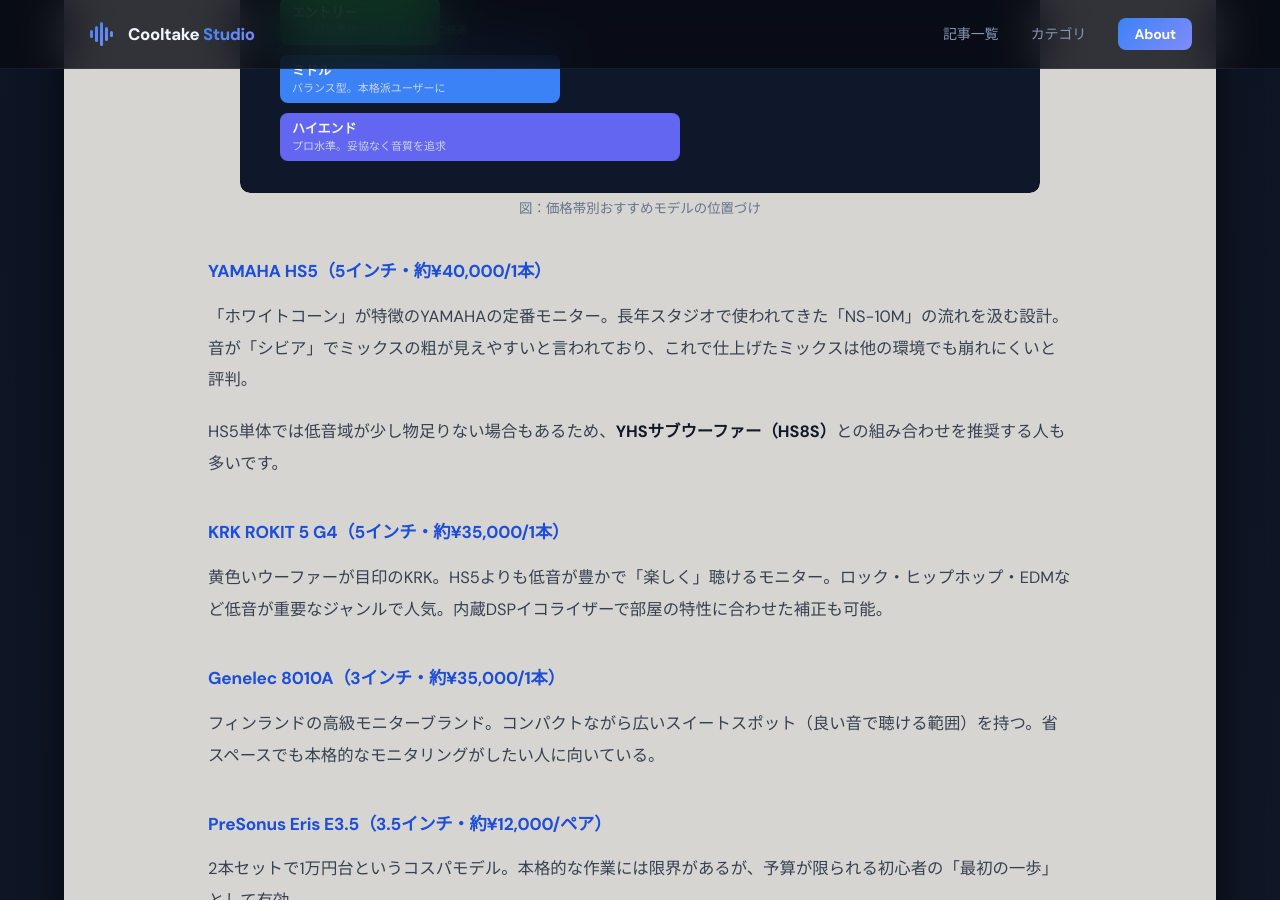
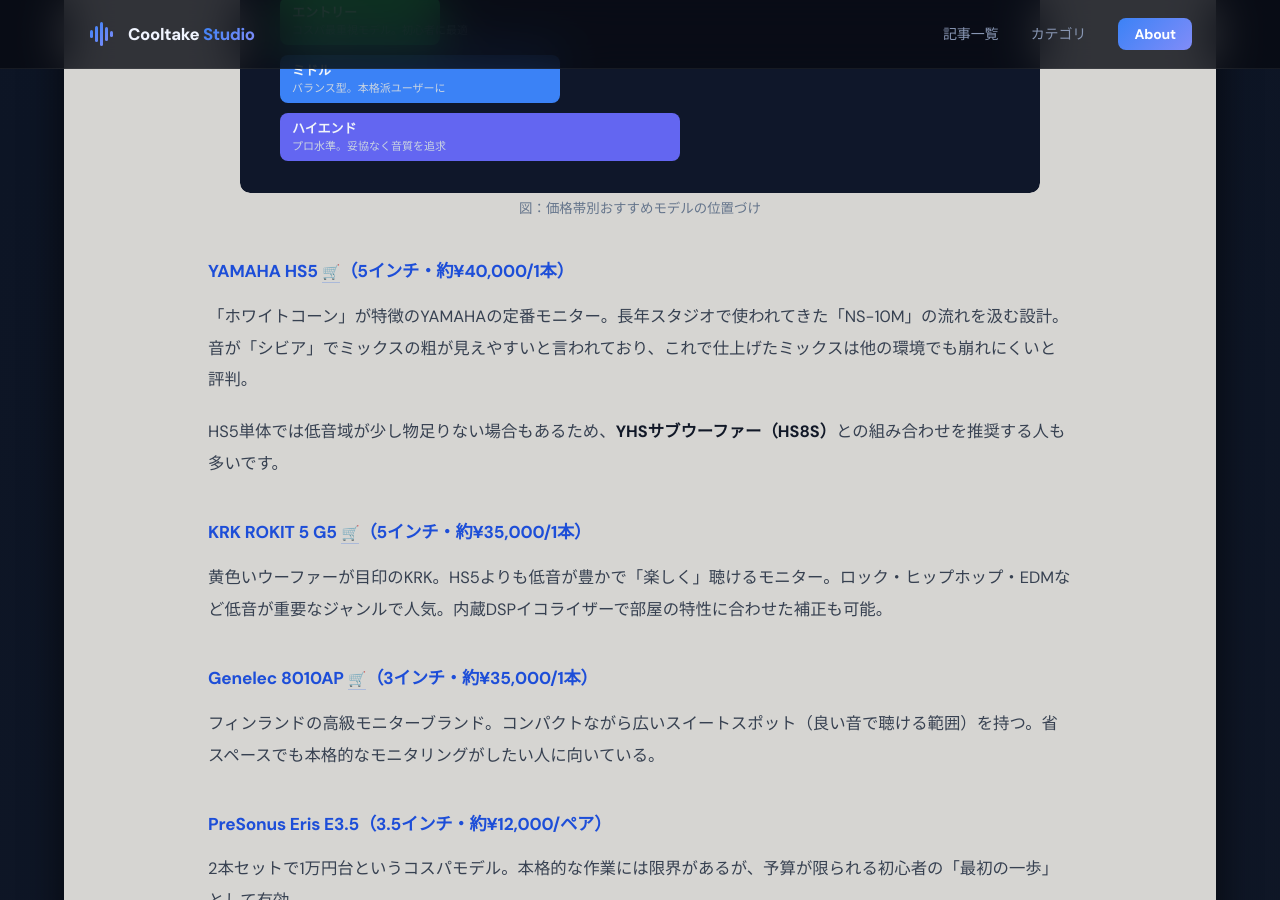
Before and after one commit to cooltake/cooltake.github.io, a Jekyll site: the page built from _posts/2026-05-12-studio-monitor-guide.md, in a window 1280 px wide and 900 px high, scrolled down 2669 px. Built offline with Jekyll 4.4.1, drawn with Linux system fonts in a browser that asks for light colours; some web fonts are replaced; some of the changed text lies outside the part shown.

Commit message:
feat: add 🛒 inline product links to studio monitor guide (HS5, KRK G5, Genelec 8010AP)

```diff
--- a/_posts/2026-05-12-studio-monitor-guide.md
+++ b/_posts/2026-05-12-studio-monitor-guide.md
@@ -62,15 +62,15 @@
 <figure style="text-align:center;margin:2rem auto;max-width:800px;"><svg xmlns="http://www.w3.org/2000/svg" viewBox="0 0 800 216" style="max-width:100%;height:auto;border-radius:10px;display:block;"><rect width="800" height="216" fill="#0f172a" rx="10"/><defs><marker id="ah" markerWidth="8" markerHeight="6" refX="7" refY="3" orient="auto"><path d="M0,0 L0,6 L8,3 z" fill="#3b82f6"/></marker></defs><rect x="40" y="20" width="160" height="48" fill="#22c55e" rx="8"/><text x="52" y="40" text-anchor="start" font-family="sans-serif" font-size="13" fill="#f1f5f9" font-weight="bold">エントリー</text><text x="52" y="57" text-anchor="start" font-family="sans-serif" font-size="11" fill="#cbd5e1">コスパ最重視モデル。初心者に最適</text><rect x="40" y="78" width="280" height="48" fill="#3b82f6" rx="8"/><text x="52" y="98" text-anchor="start" font-family="sans-serif" font-size="13" fill="#f1f5f9" font-weight="bold">ミドル</text><text x="52" y="115" text-anchor="start" font-family="sans-serif" font-size="11" fill="#cbd5e1">バランス型。本格派ユーザーに</text><rect x="40" y="136" width="400" height="48" fill="#6366f1" rx="8"/><text x="52" y="156" text-anchor="start" font-family="sans-serif" font-size="13" fill="#f1f5f9" font-weight="bold">ハイエンド</text><text x="52" y="173" text-anchor="start" font-family="sans-serif" font-size="11" fill="#cbd5e1">プロ水準。妥協なく音質を追求</text></svg><figcaption style="font-size:.82em;color:#64748b;margin-top:.4em;font-family:sans-serif;">図：価格帯別おすすめモデルの位置づけ</figcaption></figure>
 
 
-### YAMAHA HS5（5インチ・約¥40,000/1本）
+### YAMAHA HS5<a href="https://h.accesstrade.net/sp/cc?rk=01001xqc00os63&url=https%3A%2F%2Fwww.soundhouse.co.jp%2Fproducts%2Fdetail%2Fitem%2F184221%2F" rel="nofollow" referrerpolicy="no-referrer-when-downgrade" style="margin-left:.3em;font-size:.85em;text-decoration:none;" title="サウンドハウスで見る">🛒</a>（5インチ・約¥40,000/1本）
 「ホワイトコーン」が特徴のYAMAHAの定番モニター。長年スタジオで使われてきた「NS-10M」の流れを汲む設計。音が「シビア」でミックスの粗が見えやすいと言われており、これで仕上げたミックスは他の環境でも崩れにくいと評判。
 
 HS5単体では低音域が少し物足りない場合もあるため、**YHSサブウーファー（HS8S）**との組み合わせを推奨する人も多いです。
 
-### KRK ROKIT 5 G4（5インチ・約¥35,000/1本）
+### KRK ROKIT 5 G5<a href="https://h.accesstrade.net/sp/cc?rk=01001xqc00os63&url=https%3A%2F%2Fwww.soundhouse.co.jp%2Fproducts%2Fdetail%2Fitem%2F346956%2F" rel="nofollow" referrerpolicy="no-referrer-when-downgrade" style="margin-left:.3em;font-size:.85em;text-decoration:none;" title="サウンドハウスで見る">🛒</a>（5インチ・約¥35,000/1本）
 黄色いウーファーが目印のKRK。HS5よりも低音が豊かで「楽しく」聴けるモニター。ロック・ヒップホップ・EDMなど低音が重要なジャンルで人気。内蔵DSPイコライザーで部屋の特性に合わせた補正も可能。
 
-### Genelec 8010A（3インチ・約¥35,000/1本）
+### Genelec 8010AP<a href="https://h.accesstrade.net/sp/cc?rk=01001xqc00os63&url=https%3A%2F%2Fwww.soundhouse.co.jp%2Fproducts%2Fdetail%2Fitem%2F193510%2F" rel="nofollow" referrerpolicy="no-referrer-when-downgrade" style="margin-left:.3em;font-size:.85em;text-decoration:none;" title="サウンドハウスで見る">🛒</a>（3インチ・約¥35,000/1本）
 フィンランドの高級モニターブランド。コンパクトながら広いスイートスポット（良い音で聴ける範囲）を持つ。省スペースでも本格的なモニタリングがしたい人に向いている。
 
 ### PreSonus Eris E3.5（3.5インチ・約¥12,000/ペア）
@@ -94,7 +94,7 @@
 
 ## まとめ
 
-自宅DTMのスタートには**YAMAHA HS5**か**KRK ROKIT 5 G4**が最もオーソドックスな選択です。予算が限られる場合は**PreSonus Eris E3.5**でスピーカーの感覚に慣れてから、本格的なモニターへステップアップする方法もあります。スピーカーは「使い方」と「設置環境」が音質を左右するため、ある程度の音響環境整備とセットで導入することをおすすめします。
+自宅DTMのスタートには**YAMAHA HS5**か**KRK ROKIT 5 G5**が最もオーソドックスな選択です。予算が限られる場合は**PreSonus Eris E3.5**でスピーカーの感覚に慣れてから、本格的なモニターへステップアップする方法もあります。スピーカーは「使い方」と「設置環境」が音質を左右するため、ある程度の音響環境整備とセットで導入することをおすすめします。
 
 <div style="margin:2rem 0;padding:1.2rem 1.5rem;background:#fff7ed;border-left:4px solid #f97316;border-radius:8px;">
 <p style="margin:0 0 .6rem;font-weight:bold;font-size:1rem;">&#x1F6D2; この記事で紹介した機材を楽天市場でチェック</p>
```
